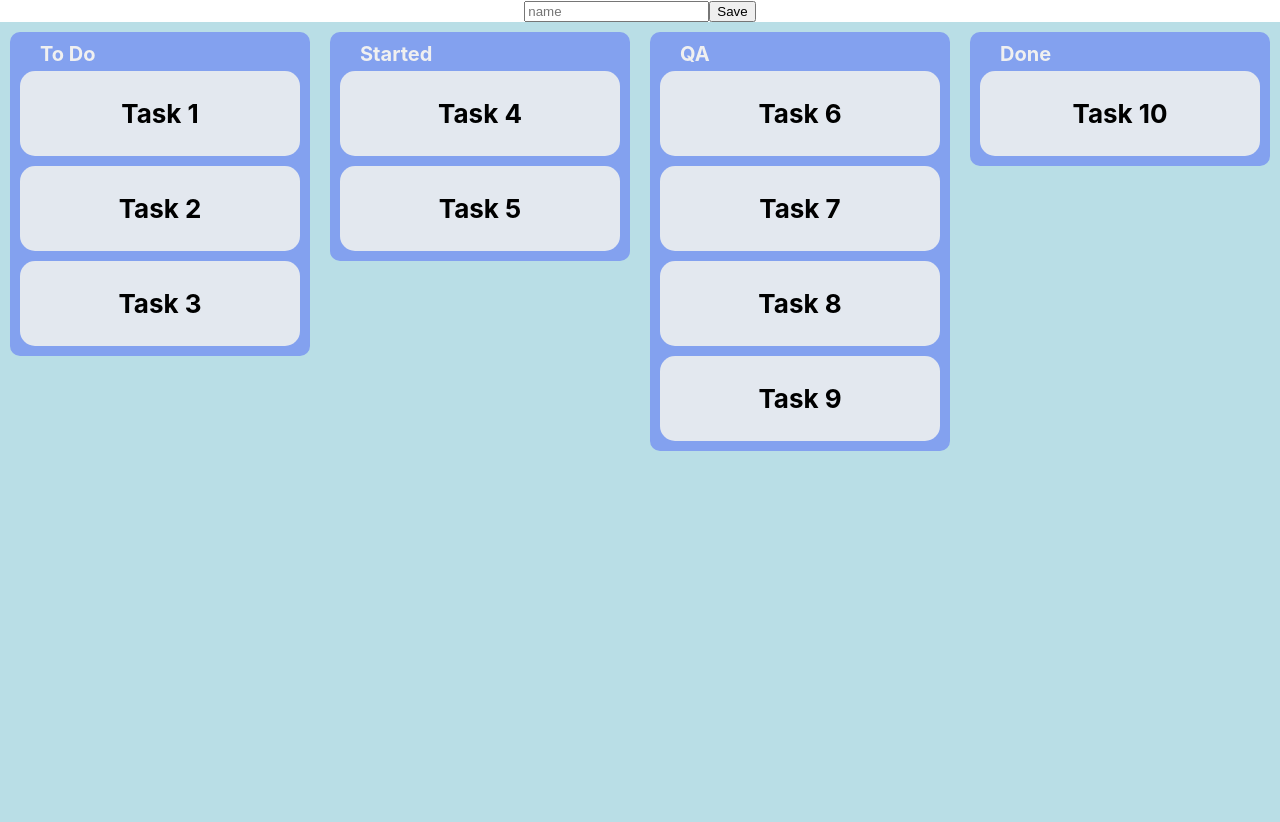
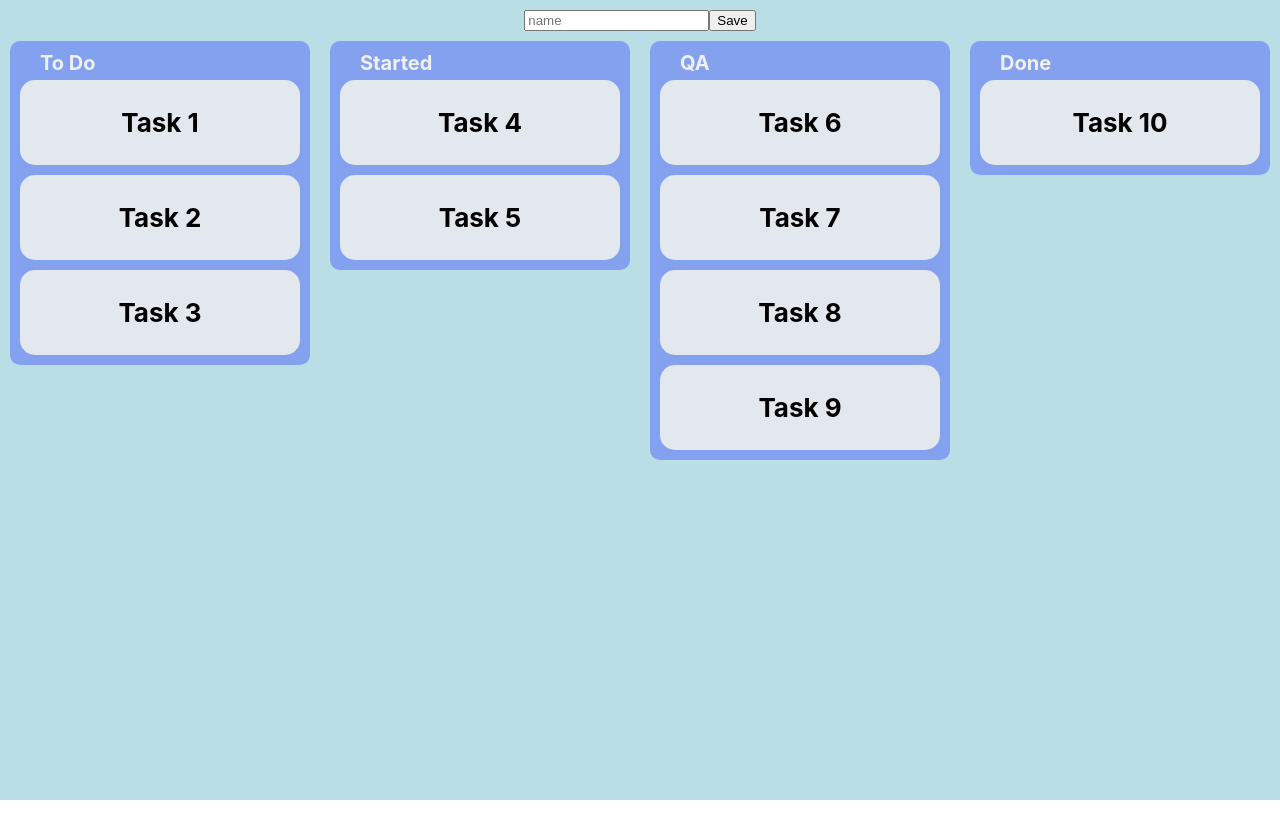
Before and after one commit to UserSampath/task-kanban2, a React (Create React App) app: page / in a window 1280 px wide. After the commit the page ends 800 px from the top, so only its background shows below. Built offline with nearby package versions, Linux system fonts and the light colour scheme.

Commit message:
before adding bootstrap

```diff
--- a/src/App.css
+++ b/src/App.css
@@ -13,14 +13,19 @@
   }
 }
 
+.bg{
+  background-color: #b9dee6;
+  font-size: calc(10px + 2vmin);
+  min-height: 100vh;
+
+}
+
 .App-header {
-  background-color: #b9dee6;
-  min-height: 100vh;
+
   display: flex;
   /* flex-direction: column;
   align-items: center;
   justify-content: center; */
-  font-size: calc(10px + 2vmin);
   color: white;
 }
 
@@ -67,21 +72,19 @@
   font-size: 20px;
 }
 
-.dnd-item:not(:last-of-type){
+.dnd-item:not(:last-of-type) {
   margin-bottom: 10px;
 }
 
-.group-title{
+.group-title {
   text-align: left;
   margin-bottom: 5px;
   font-size: 20px;
   font-weight: bold;
   color: #f0f0f0;
   margin-left: 20px;
-
-
 }
 
-.current{
+.current {
   background-color: rgb(0, 0, 0);
 }
--- a/src/App.js
+++ b/src/App.js
@@ -35,14 +35,15 @@ function App() {
 
   return (
     <div className="App">
-
+      <div className='bg'>
       <form onSubmit={handleSubmit}>
         <input type="text" placeholder="name" name="name" value={name} onChange={(e) => setName(e.target.value)} />
         <button>Save</button>
       </form>
       <header className="App-header">
         <DragNDrop data={list} />
-      </header>
+        </header>
+      </div>
     </div>
   );
 }
```
